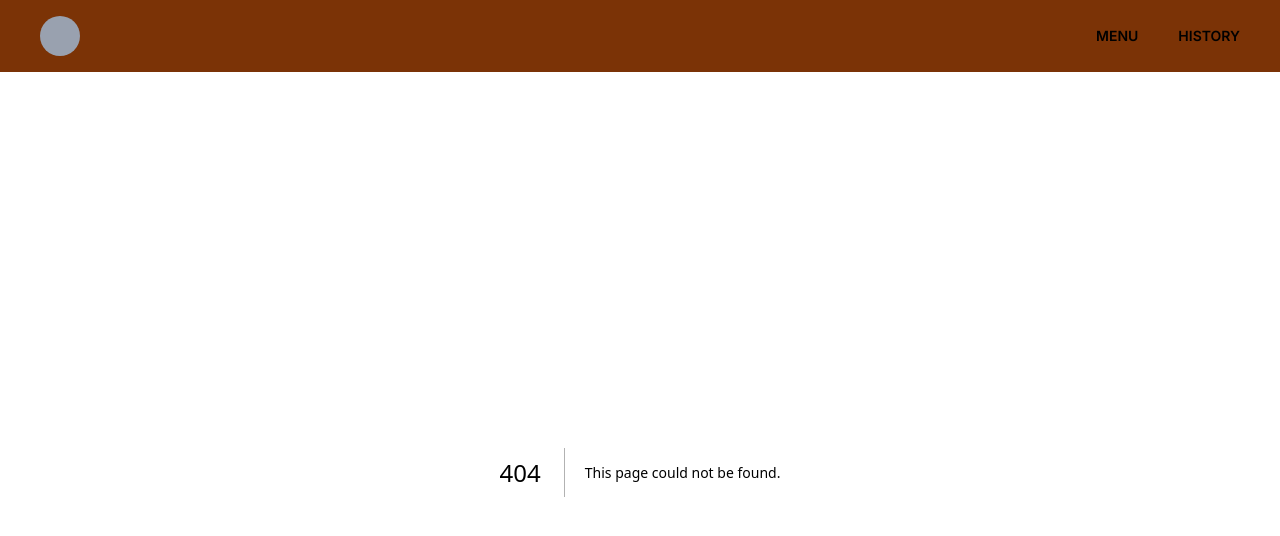
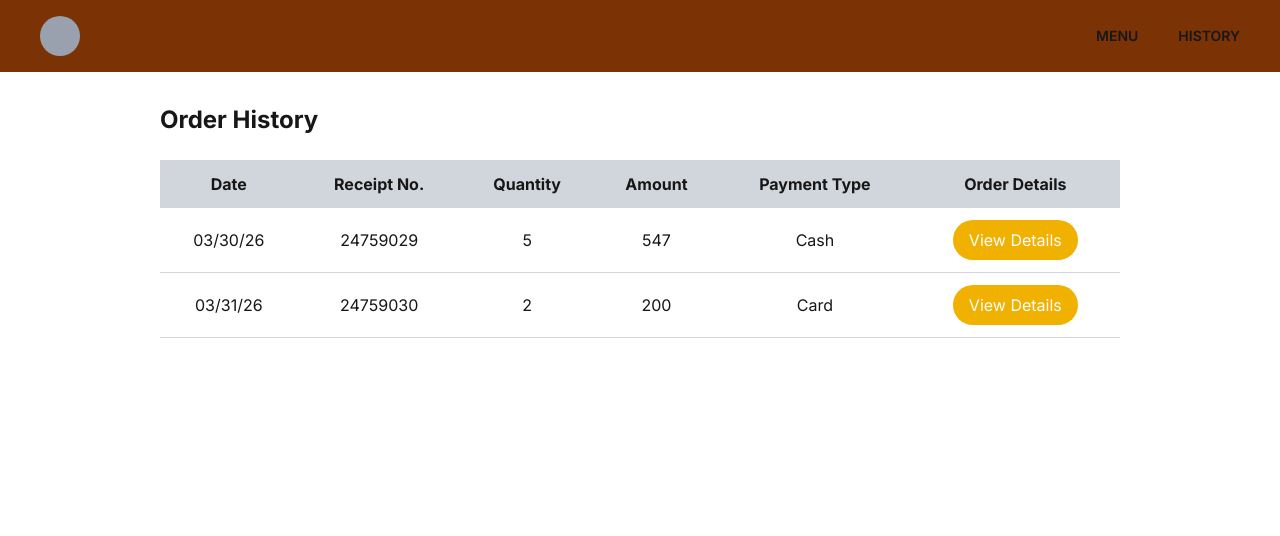
Before and after one commit to Lunalyna2/Joe-s-Coffee-Shop, a Next.js app: page /history in a window 1280 px wide. Before the commit this address had no page. Shown: the top 536 px of the page. Built offline with nearby package versions, Linux system fonts and the light colour scheme.

Commit message:
feat(history): implement order history page with mock data and receipt details navigation

```diff
--- /dev/null
+++ b/app/history/OrderDetailsBtn.tsx
@@ -0,0 +1,18 @@
+"use client";
+
+import Link from "next/link";
+
+export default function OrderDetailsButton({
+  receiptNo,
+}: {
+  receiptNo: string;
+}) {
+  return (
+    <Link
+      href={`/receipt/${receiptNo}`}
+      className="inline-block px-4 py-2 bg-yellow-500 text-white rounded-full hover:bg-yellow-600 transition"
+    >
+      View Details
+    </Link>
+  );
+}
--- /dev/null
+++ b/app/history/page.tsx
@@ -0,0 +1,58 @@
+import OrderDetailsButton from "./OrderDetailsBtn";
+
+// simulated server-side data fetch
+async function getOrders() {
+  return [
+    {
+      date: "03/30/26",
+      receiptNo: "24759029",
+      quantity: 5,
+      amount: 547,
+      paymentType: "Cash",
+    },
+    {
+      date: "03/31/26",
+      receiptNo: "24759030",
+      quantity: 2,
+      amount: 200,
+      paymentType: "Card",
+    },
+  ];
+}
+
+export default async function HistoryPage() {
+  const orders = await getOrders();
+
+  return (
+    <div className="p-8 max-w-5xl mx-auto">
+      <h1 className="text-2xl font-bold mb-6">Order History</h1>
+
+      <table className="w-full border-collapse">
+        <thead>
+          <tr className="bg-gray-300">
+            <th className="py-3 px-4 text-center">Date</th>
+            <th className="py-3 px-4 text-center">Receipt No.</th>
+            <th className="py-3 px-4 text-center">Quantity</th>
+            <th className="py-3 px-4 text-center">Amount</th>
+            <th className="py-3 px-4 text-center">Payment Type</th>
+            <th className="py-3 px-4 text-center">Order Details</th>
+          </tr>
+        </thead>
+        <tbody>
+          {orders.map((order) => (
+            <tr key={order.receiptNo} className="border-b border-gray-300">
+              <td className="py-3 px-4 text-center">{order.date}</td>
+              <td className="py-3 px-4 text-center">{order.receiptNo}</td>
+              <td className="py-3 px-4 text-center">{order.quantity}</td>
+              <td className="py-3 px-4 text-center">{order.amount}</td>
+              <td className="py-3 px-4 text-center">{order.paymentType}</td>
+              <td className="py-3 px-4 text-center">
+                <OrderDetailsButton receiptNo={order.receiptNo} />
+              </td>
+            </tr>
+          ))}
+        </tbody>
+      </table>
+    </div>
+  );
+}
```
